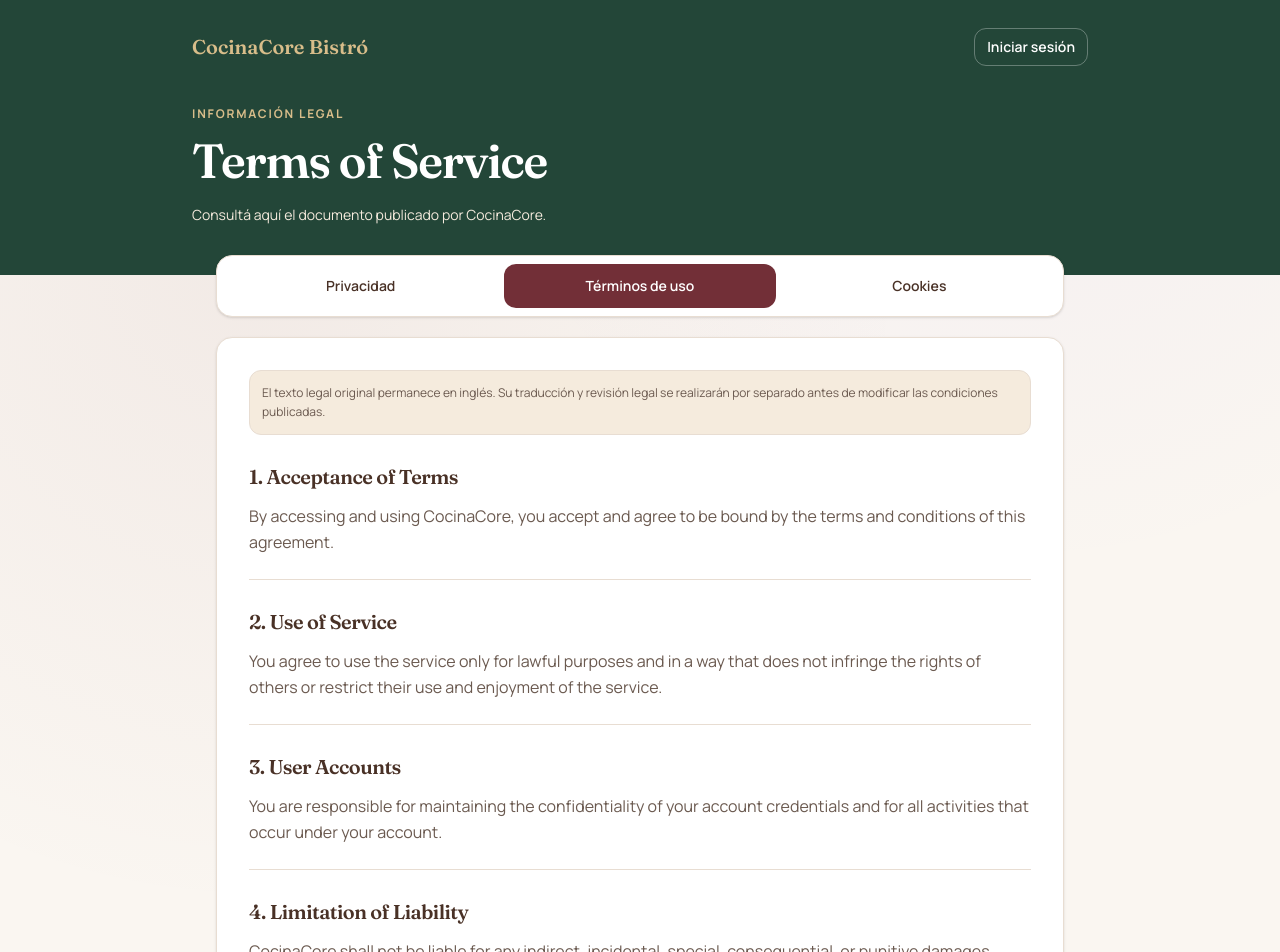
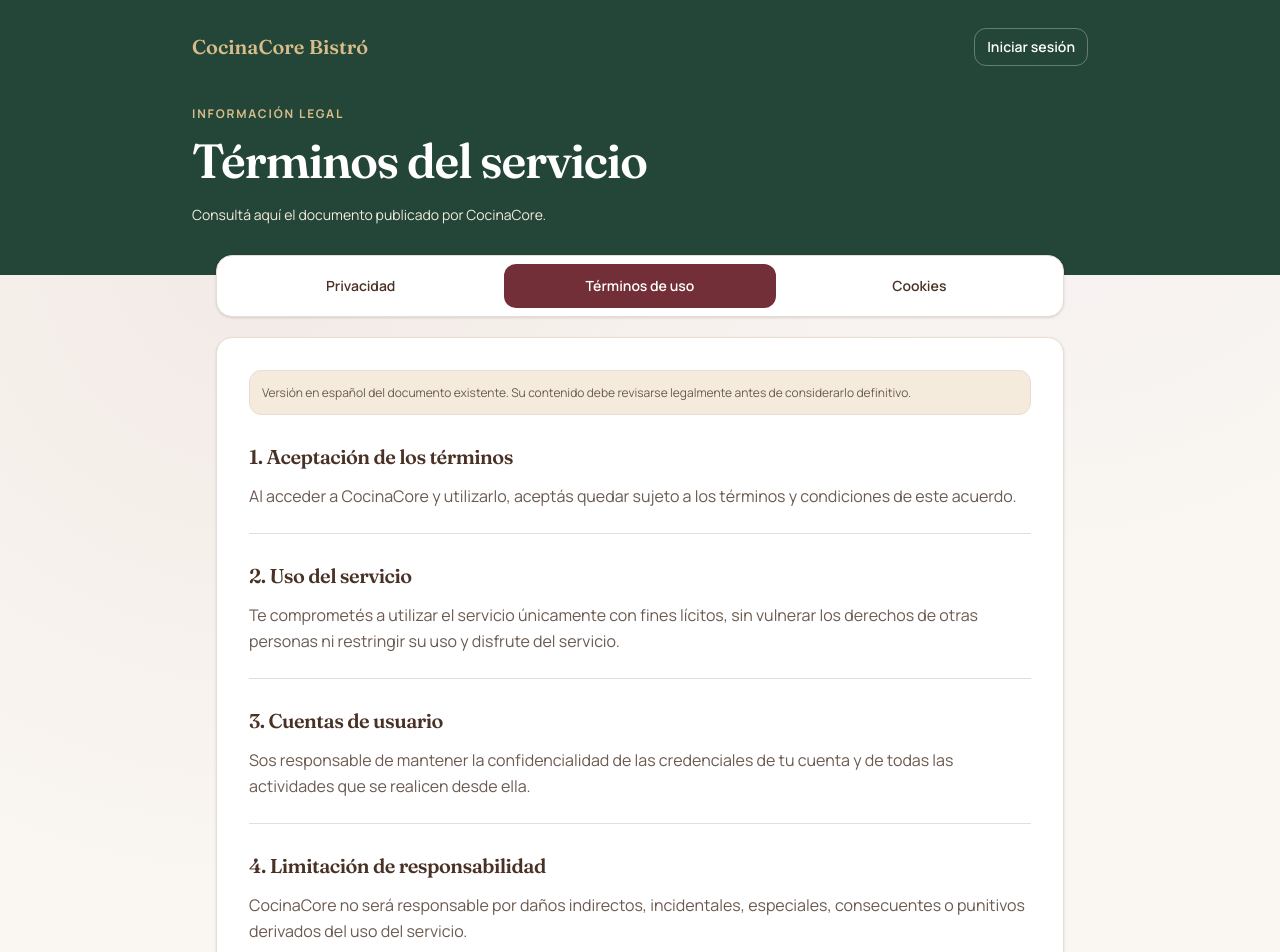
Before and after one commit to yabreu65/cocinacore, a Next.js app in the folder frontend/: page /terms in a window 1280 px wide. Shown: the top 952 px of the page. Built offline with nearby package versions, Linux system fonts and the light colour scheme; no server answers.

Commit message:
fix(ux): translate public legal pages to Spanish

```diff
--- a/frontend/src/app/components/PublicLegalShell.tsx
+++ b/frontend/src/app/components/PublicLegalShell.tsx
@@ -72,8 +72,8 @@ export default function PublicLegalShell({
 
         <article className="mt-5 rounded-2xl border border-bistro-border bg-white p-5 shadow-sm sm:p-8">
           <p className="mb-7 rounded-xl border border-bistro-border bg-bistro-surface-warm px-3 py-3 text-xs leading-relaxed text-bistro-text-secondary">
-            El texto legal original permanece en inglés. Su traducción y revisión legal se
-            realizarán por separado antes de modificar las condiciones publicadas.
+            Versión en español del documento existente. Su contenido debe revisarse legalmente
+            antes de considerarlo definitivo.
           </p>
           <div className="space-y-7">{children}</div>
         </article>
--- a/frontend/src/app/cookies/page.tsx
+++ b/frontend/src/app/cookies/page.tsx
@@ -1,51 +1,51 @@
 import PublicLegalShell from '../components/PublicLegalShell';
 
 export const metadata = {
-  title: 'Cookie Policy - CocinaCore',
-  description: 'Cookie Policy for CocinaCore',
+  title: 'Política de cookies - CocinaCore',
+  description: 'Política de cookies de CocinaCore',
 };
 
 export default function CookiesPage() {
   return (
-    <PublicLegalShell current="/cookies" title="Cookie Policy">
+    <PublicLegalShell current="/cookies" title="Política de cookies">
       <section className="border-b border-bistro-border pb-6 last:border-b-0 last:pb-0">
         <h2 className="font-bistro-heading text-xl font-semibold text-bistro-text-primary">
-          1. What Are Cookies
+          1. Qué son las cookies
         </h2>
         <p className="mt-3 text-sm leading-relaxed text-bistro-text-secondary sm:text-base">
-          Cookies are small text files that are placed on your device when you visit a website. They
-          are widely used to make websites work more efficiently and provide information to website
-          owners.
+          Las cookies son pequeños archivos de texto que se almacenan en tu dispositivo cuando visitás
+          un sitio web. Se utilizan ampliamente para que los sitios funcionen de manera más eficiente
+          y para proporcionar información a sus propietarios.
         </p>
       </section>
 
       <section className="border-b border-bistro-border pb-6 last:border-b-0 last:pb-0">
         <h2 className="font-bistro-heading text-xl font-semibold text-bistro-text-primary">
-          2. How We Use Cookies
+          2. Cómo utilizamos las cookies
         </h2>
         <p className="mt-3 text-sm leading-relaxed text-bistro-text-secondary sm:text-base">
-          We use cookies to authenticate users, maintain session state, and improve your experience
-          on our platform. We do not use cookies for advertising purposes.
+          Utilizamos cookies para autenticar a los usuarios, mantener el estado de la sesión y mejorar
+          tu experiencia en nuestra plataforma. No utilizamos cookies con fines publicitarios.
         </p>
       </section>
 
       <section className="border-b border-bistro-border pb-6 last:border-b-0 last:pb-0">
         <h2 className="font-bistro-heading text-xl font-semibold text-bistro-text-primary">
-          3. Managing Cookies
+          3. Administración de cookies
         </h2>
         <p className="mt-3 text-sm leading-relaxed text-bistro-text-secondary sm:text-base">
-          Most web browsers allow you to control cookies through their settings. You can choose to
-          block or delete cookies, but this may affect your ability to use certain features of our
-          service.
+          La mayoría de los navegadores permiten controlar las cookies desde su configuración. Podés
+          bloquearlas o eliminarlas, pero esto podría afectar tu capacidad para utilizar algunas
+          funciones del servicio.
         </p>
       </section>
 
       <section className="border-b border-bistro-border pb-6 last:border-b-0 last:pb-0">
         <h2 className="font-bistro-heading text-xl font-semibold text-bistro-text-primary">
-          4. Contact Us
+          4. Contacto
         </h2>
         <p className="mt-3 text-sm leading-relaxed text-bistro-text-secondary sm:text-base">
-          If you have any questions about our Cookie Policy, please contact us at{' '}
+          Si tenés alguna pregunta sobre nuestra Política de cookies, escribinos a{' '}
           <a
             href="mailto:privacy@cocinacore.com"
             className="font-semibold text-bistro-action-primary hover:underline"
--- a/frontend/src/app/terms/page.tsx
+++ b/frontend/src/app/terms/page.tsx
@@ -1,60 +1,60 @@
 import PublicLegalShell from '../components/PublicLegalShell';
 
 export const metadata = {
-  title: 'Terms of Service - CocinaCore',
-  description: 'Terms of Service for CocinaCore',
+  title: 'Términos del servicio - CocinaCore',
+  description: 'Términos del servicio de CocinaCore',
 };
 
 export default function TermsPage() {
   return (
-    <PublicLegalShell current="/terms" title="Terms of Service">
+    <PublicLegalShell current="/terms" title="Términos del servicio">
       <section className="border-b border-bistro-border pb-6 last:border-b-0 last:pb-0">
         <h2 className="font-bistro-heading text-xl font-semibold text-bistro-text-primary">
-          1. Acceptance of Terms
+          1. Aceptación de los términos
         </h2>
         <p className="mt-3 text-sm leading-relaxed text-bistro-text-secondary sm:text-base">
-          By accessing and using CocinaCore, you accept and agree to be bound by the terms and
-          conditions of this agreement.
+          Al acceder a CocinaCore y utilizarlo, aceptás quedar sujeto a los términos y condiciones
+          de este acuerdo.
         </p>
       </section>
 
       <section className="border-b border-bistro-border pb-6 last:border-b-0 last:pb-0">
         <h2 className="font-bistro-heading text-xl font-semibold text-bistro-text-primary">
-          2. Use of Service
+          2. Uso del servicio
         </h2>
         <p className="mt-3 text-sm leading-relaxed text-bistro-text-secondary sm:text-base">
-          You agree to use the service only for lawful purposes and in a way that does not infringe
-          the rights of others or restrict their use and enjoyment of the service.
+          Te comprometés a utilizar el servicio únicamente con fines lícitos, sin vulnerar los derechos
+          de otras personas ni restringir su uso y disfrute del servicio.
         </p>
       </section>
 
       <section className="border-b border-bistro-border pb-6 last:border-b-0 last:pb-0">
         <h2 className="font-bistro-heading text-xl font-semibold text-bistro-text-primary">
-          3. User Accounts
+          3. Cuentas de usuario
         </h2>
         <p className="mt-3 text-sm leading-relaxed text-bistro-text-secondary sm:text-base">
-          You are responsible for maintaining the confidentiality of your account credentials and
-          for all activities that occur under your account.
+          Sos responsable de mantener la confidencialidad de las credenciales de tu cuenta y de todas
+          las actividades que se realicen desde ella.
         </p>
       </section>
 
       <section className="border-b border-bistro-border pb-6 last:border-b-0 last:pb-0">
         <h2 className="font-bistro-heading text-xl font-semibold text-bistro-text-primary">
-          4. Limitation of Liability
+          4. Limitación de responsabilidad
         </h2>
         <p className="mt-3 text-sm leading-relaxed text-bistro-text-secondary sm:text-base">
-          CocinaCore shall not be liable for any indirect, incidental, special, consequential, or
-          punitive damages resulting from your use of the service.
+          CocinaCore no será responsable por daños indirectos, incidentales, especiales, consecuentes
+          o punitivos derivados del uso del servicio.
         </p>
       </section>
 
       <section className="border-b border-bistro-border pb-6 last:border-b-0 last:pb-0">
         <h2 className="font-bistro-heading text-xl font-semibold text-bistro-text-primary">
-          5. Changes to Terms
+          5. Modificaciones de los términos
         </h2>
         <p className="mt-3 text-sm leading-relaxed text-bistro-text-secondary sm:text-base">
-          We reserve the right to modify these terms at any time. Continued use of the service after
-          changes constitutes acceptance of the new terms.
+          Nos reservamos el derecho de modificar estos términos en cualquier momento. Seguir
+          utilizando el servicio después de los cambios implica aceptar los nuevos términos.
         </p>
       </section>
     </PublicLegalShell>
```
Also changed, not shown: frontend/src/app/privacy/page.tsx (+18 -18 lines), 1 other file (tests, documents, lock files or other folders).
